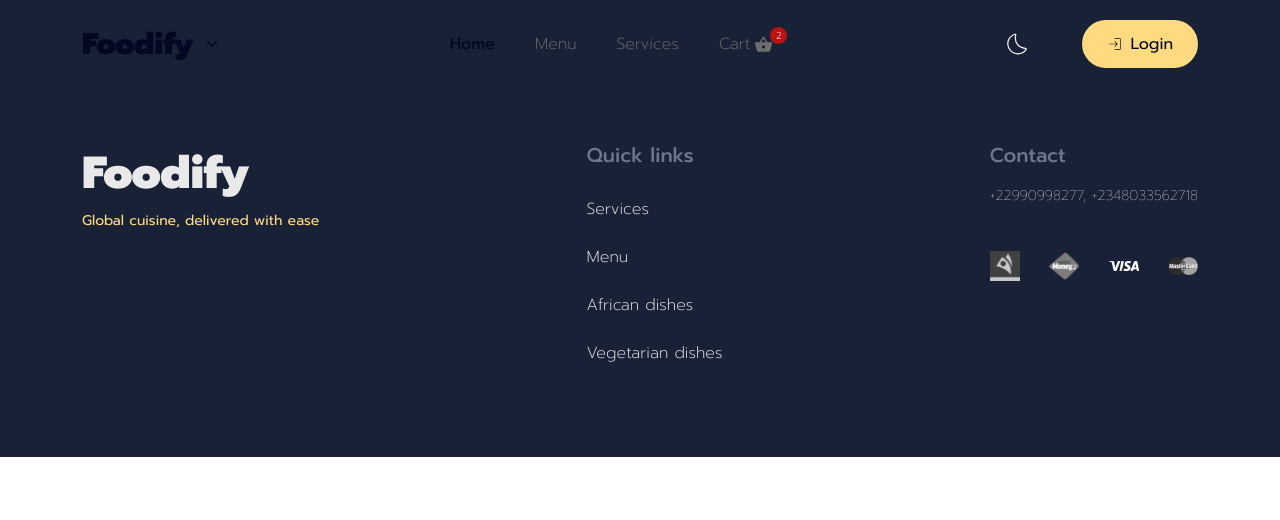
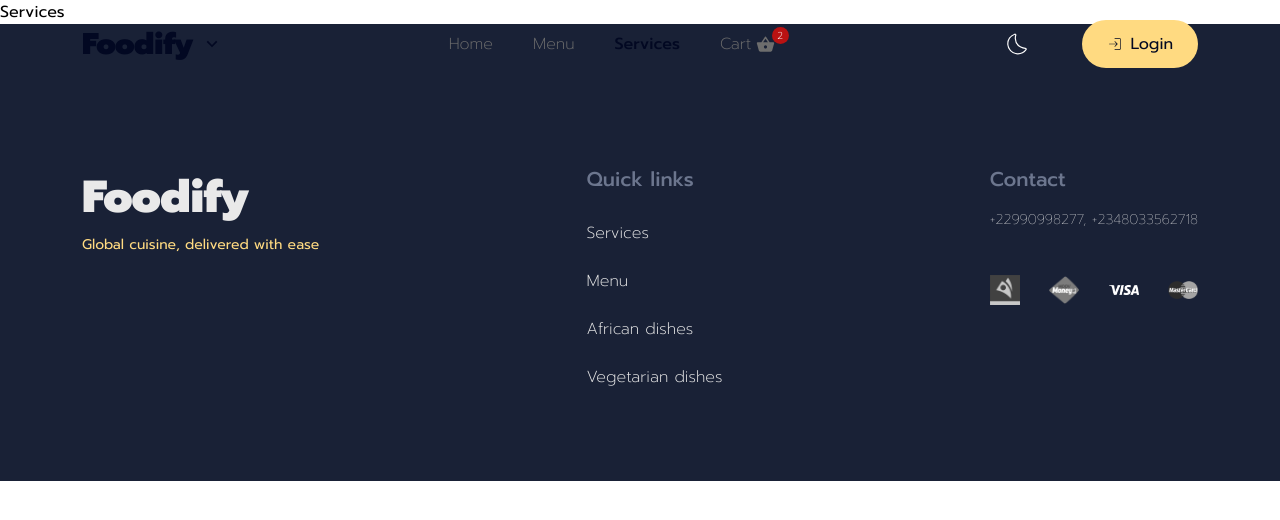
Before and after one commit to Joseph-Jnr/foodify_v1, a React (Vite) app: page /services in a window 1280 px wide. Shown: the top 520 px of the page. Built offline with nearby package versions, Linux system fonts and the light colour scheme.

Commit message:
fix: header padding, nav links

```diff
--- a/src/App.jsx
+++ b/src/App.jsx
@@ -3,6 +3,8 @@ import { Route, Routes } from 'react-router-dom'
 import './App.css'
 import { Navbar, Footer } from './components/index'
 import Home from './pages/Home'
+import Menu from './pages/Menu'
+import Services from './pages/Services'
 
 function App() {
   return (
@@ -10,6 +12,8 @@ function App() {
       <Navbar />
       <Routes>
         <Route path='/' element={<Home />} />
+        <Route path='/menu' element={<Menu />} />
+        <Route path='/services' element={<Services />} />
       </Routes>
       <Footer />
     </main>
--- a/src/components/footer/Footer.jsx
+++ b/src/components/footer/Footer.jsx
@@ -1,4 +1,5 @@
 import React from 'react'
+import { Link } from 'react-router-dom'
 import './Footer.css'
 import masterCard from '../../assets/icons/MasterCard.png'
 import visa from '../../assets/icons/visa.png'
@@ -17,16 +18,16 @@ const Footer = () => {
           <h2>Quick links</h2>
           <ul>
             <li>
-              <a href=''> Services</a>
+              <Link to='/services'> Services</Link>
             </li>
             <li>
-              <a href=''>Menu</a>
+              <Link to='/menu'>Menu</Link>
             </li>
             <li>
-              <a href=''>African dishes</a>
+              <Link to='/dishes'>African dishes</Link>
             </li>
             <li>
-              <a href=''>Vegetarian dishes</a>
+              <Link to='/dishes'>Vegetarian dishes</Link>
             </li>
           </ul>
         </div>
--- a/src/components/header/Header.css
+++ b/src/components/header/Header.css
@@ -98,7 +98,7 @@ html.dark .main-header .header-btns .default-btn {
   .main-header .container {
     display: grid;
     flex-direction: row;
-    margin-top: 100px;
+    padding-top: 150px;
     row-gap: 80px;
   }
 
--- a/src/components/navbar/Navbar.css
+++ b/src/components/navbar/Navbar.css
@@ -30,7 +30,7 @@ nav .nav-links li a {
   font-weight: 200;
 }
 
-nav .nav-links li.active > a {
+nav .nav-links li > a.active {
   color: var(--black);
   font-weight: 500;
 }
--- a/src/components/navbar/Navbar.jsx
+++ b/src/components/navbar/Navbar.jsx
@@ -2,7 +2,7 @@ import React, { useState, useEffect } from 'react'
 import { MdShoppingBasket, MdLightMode } from 'react-icons/md'
 import { CiDark, CiLogin } from 'react-icons/ci'
 import { RiArrowDownSLine } from 'react-icons/ri'
-import { Link } from 'react-router-dom'
+import { Link, NavLink } from 'react-router-dom'
 import './Navbar.css'
 import Button from '../UI/button/Button'
 
@@ -59,23 +59,29 @@ const Navbar = () => {
     <nav className={`navbarComponent ${isSticky ? 'sticky' : ''}`}>
       <div className='container flex items-center justify-between'>
         <div className='navbar-brand'>
-          <a href='#' className='flex items-center'>
+          <Link to='/' className='flex items-center'>
             Foodify{' '}
             <span className='ml-2'>
               <RiArrowDownSLine size={20} />
             </span>
-          </a>
+          </Link>
         </div>
         <div className='nav-links'>
           <ul>
-            <li className='active'>
-              <a href=''>Home</a>
+            <li>
+              <NavLink exact to='/' activeClassName='active'>
+                Home
+              </NavLink>
             </li>
             <li>
-              <a href=''>Menu</a>
+              <NavLink to='/menu' activeClassName='active'>
+                Menu
+              </NavLink>
             </li>
             <li>
-              <a href=''>Services</a>
+              <NavLink to='/services' activeClassName='active'>
+                Services
+              </NavLink>
             </li>
             <li>
               <a href='' className='flex items-center'>
--- /dev/null
+++ b/src/pages/Menu.jsx
@@ -0,0 +1,7 @@
+import React from 'react'
+
+const Menu = () => {
+  return <div>Menu</div>
+}
+
+export default Menu
--- /dev/null
+++ b/src/pages/Services.jsx
@@ -0,0 +1,7 @@
+import React from 'react'
+
+const Services = () => {
+  return <div>Services</div>
+}
+
+export default Services
```
